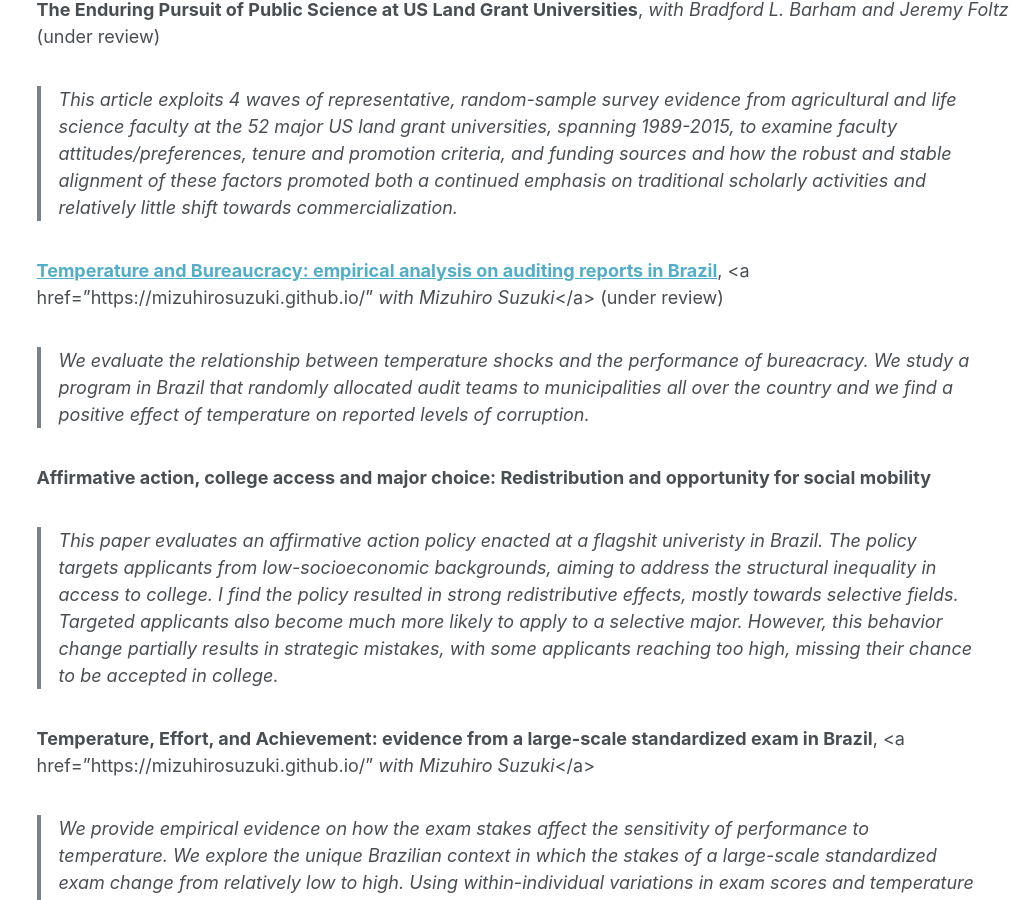
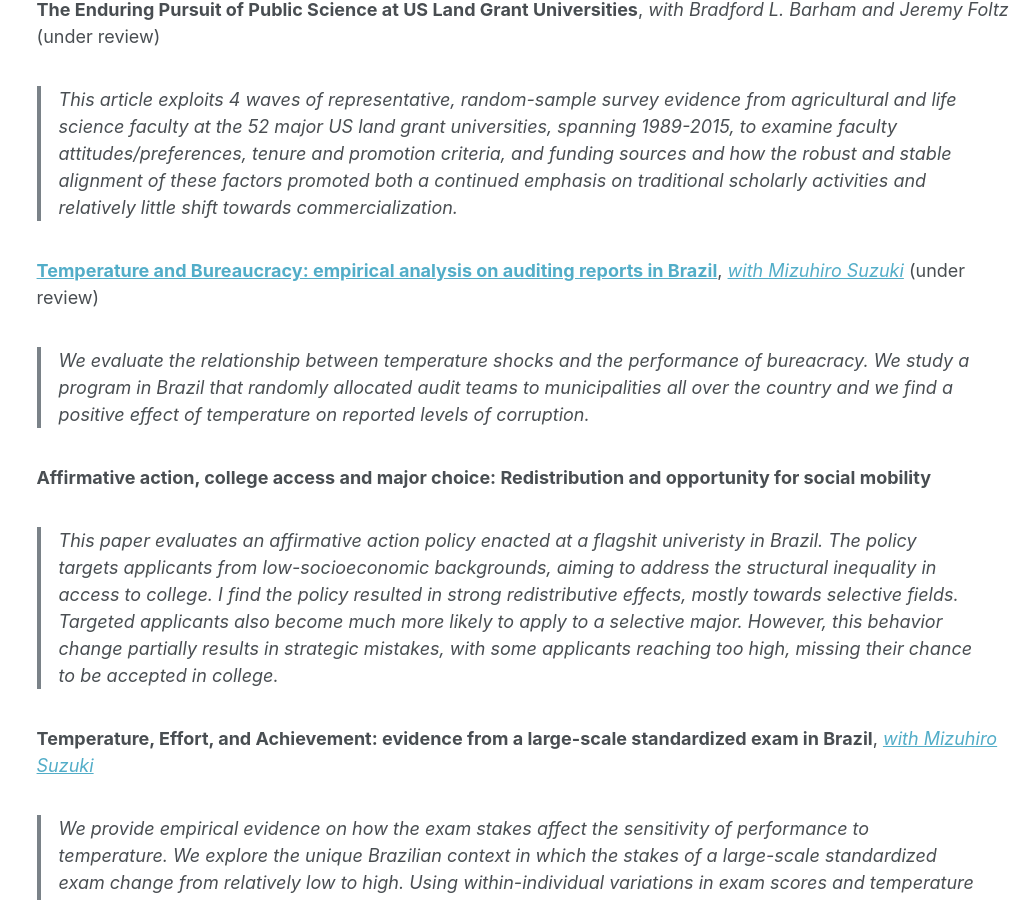
Before and after one commit to anapmelo/anapmelo.github.io, a Jekyll site: the page built from _pages/publications.md, in a window 1280 px wide and 900 px high, scrolled down 597 px. Shown: the whole window, without its empty margins (245-1280 px from the left). Built offline with Jekyll 4.4.1, drawn with Linux system fonts in a browser that asks for light colours.

Commit message:
Update publications.md

```diff
--- a/_pages/publications.md
+++ b/_pages/publications.md
@@ -17,13 +17,13 @@
 **The Enduring Pursuit of Public Science at US Land Grant Universities**, _with Bradford L. Barham and Jeremy Foltz_ (under review)
 > This article exploits 4 waves of representative, random-sample survey evidence from agricultural and life science faculty at the 52 major US land grant universities, spanning 1989-2015, to examine faculty attitudes/preferences, tenure and promotion criteria, and funding sources and how the robust and stable alignment of these factors promoted both a continued emphasis on traditional scholarly activities and relatively little shift towards commercialization.
 
-<a href="http://anapmelo.github.io/files/manuscript_MM.pdf"> **Temperature and Bureaucracy: empirical analysis on auditing reports in Brazil**</a>, <a href="https://mizuhirosuzuki.github.io/" _with Mizuhiro Suzuki_</a> (under review)
+<a href="http://anapmelo.github.io/files/manuscript_MM.pdf"> **Temperature and Bureaucracy: empirical analysis on auditing reports in Brazil**</a>, <a href="https://mizuhirosuzuki.github.io/"> _with Mizuhiro Suzuki_</a> (under review)
 > We evaluate the relationship between temperature shocks and the performance of bureacracy. We study a program in Brazil that randomly allocated audit teams to municipalities all over the country and we find a positive effect of temperature on reported levels of corruption.
 
 **Affirmative action, college access and major choice: Redistribution and opportunity for social mobility**
 > This paper evaluates an affirmative action policy enacted at a flagshit univeristy in Brazil. The policy targets applicants from low-socioeconomic backgrounds, aiming to address the structural inequality in access to college. I find the policy resulted in strong redistributive effects, mostly towards selective fields. Targeted applicants also become much more likely to apply to a selective major. However, this behavior change partially results in strategic mistakes, with some applicants reaching too high, missing their chance to be accepted in college.
 
-**Temperature, Effort, and Achievement: evidence from a large-scale standardized exam in Brazil**, <a href="https://mizuhirosuzuki.github.io/" _with Mizuhiro Suzuki_</a>
+**Temperature, Effort, and Achievement: evidence from a large-scale standardized exam in Brazil**, <a href="https://mizuhirosuzuki.github.io/"> _with Mizuhiro Suzuki_</a>
 > We provide empirical evidence on how the exam stakes affect the sensitivity of performance to temperature. We explore the unique Brazilian context in which the stakes of a large-scale standardized exam change from relatively low to high. Using within-individual variations in exam scores and temperature across two exam days, we find a negative impact of high temperature on exam scores. The effects are non-linear, especially when the temperature increases to the high 30s. When we interact temperature with the proportion of universities in a locality using the national exam as the primary admission criteria, we find that the higher the stakes, the smaller the effects of temperature on exam performance.
 
 **Affirmative action and demand for schooling: evidence from nation-wide policies**, _with Ursula Mello_
```
